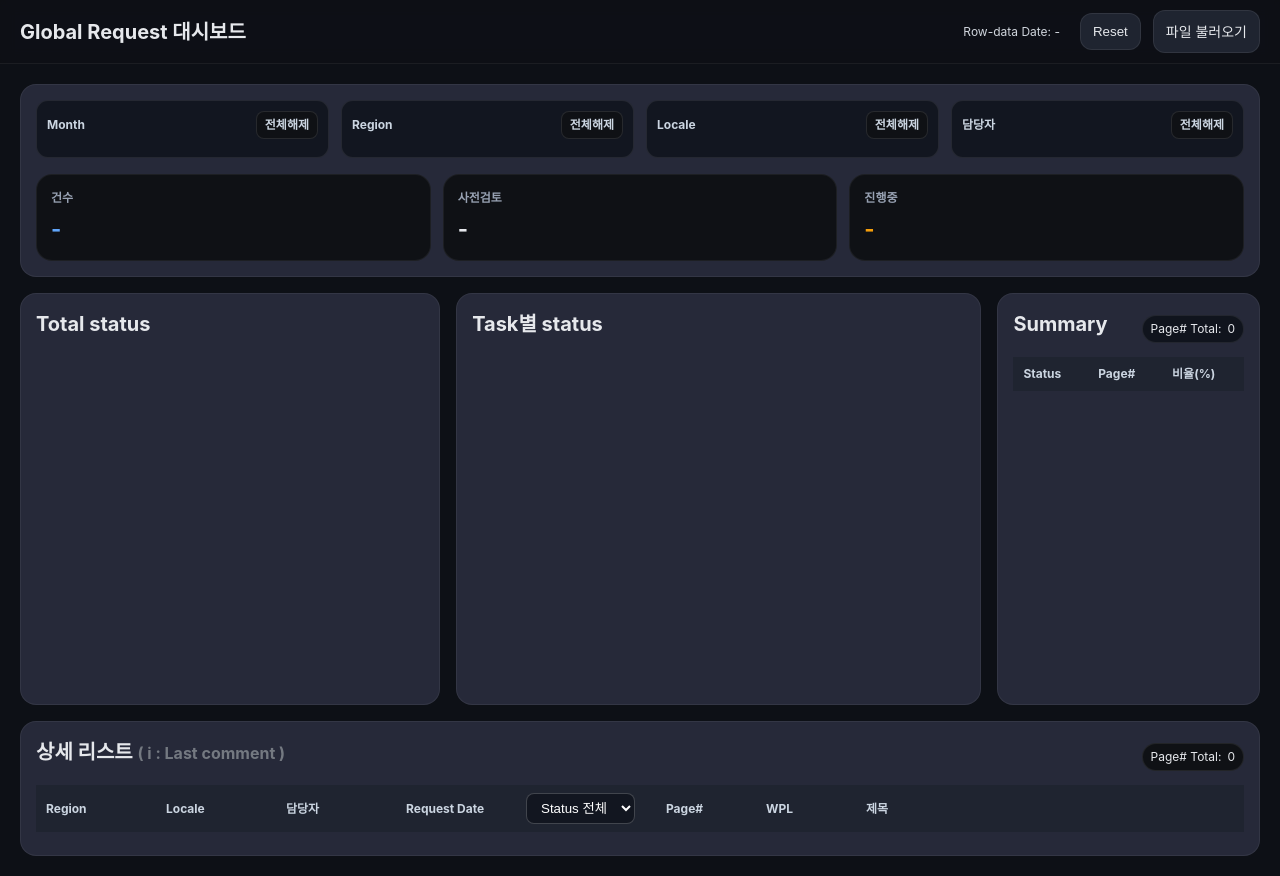
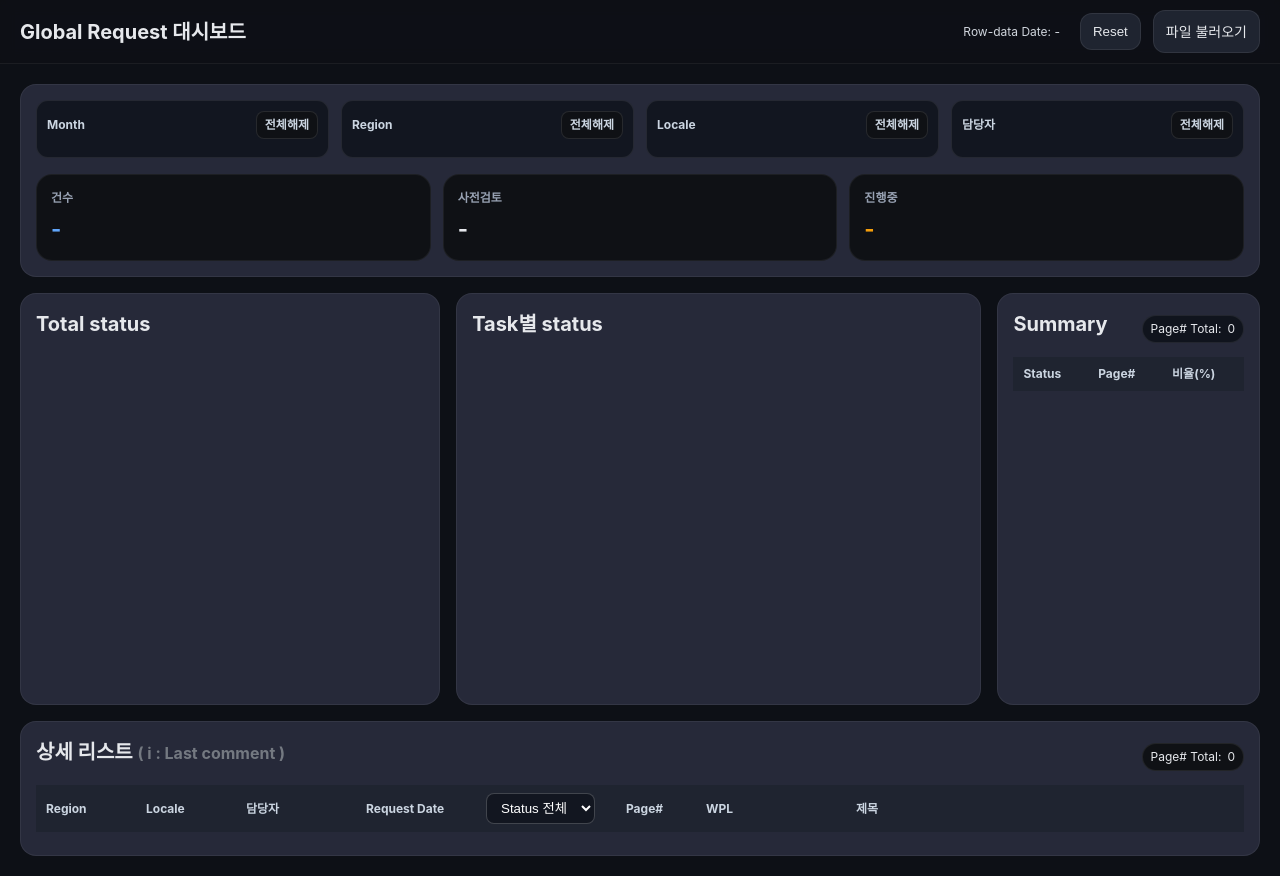
Before and after one commit to towdew/GR-dashboard, a plain HTML site: page index.html in a window 1280 px wide. Drawn offline with nearby package versions, Linux system fonts and the light colour scheme; no server answers.

Commit message:
Update index.html

```diff
--- a/index.html
+++ b/index.html
@@ -107,13 +107,13 @@
       </div>
       <table class="table" id="tbl">
         <colgroup>
-          <col width="120px">
-          <col width="120px">
+          <col width="100px">
+          <col width="100px">
           <col width="120px">
           <col width="120px">
           <col width="140px">
-          <col width="100px">
-          <col width="100px">
+          <col width="80px">
+          <col width="150px">
           <col>
         </colgroup>
         <thead>
```
